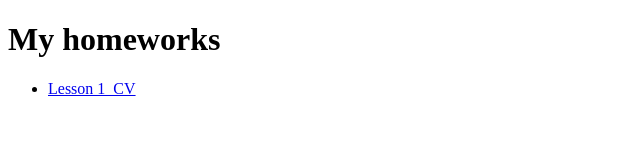
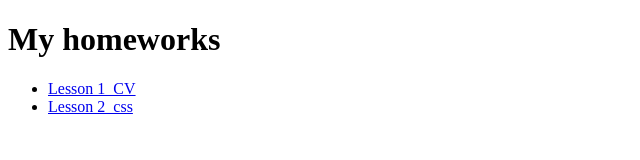
Before and after one commit to yzaborska/My_homeworks, a plain HTML site: page index.html in a window 1280 px wide. Shown: the whole page, without its empty margins (0-640 px from the left). Drawn offline with Linux system fonts and the light colour scheme.

Commit message:
fixed index.html

```diff
--- a/index.html
+++ b/index.html
@@ -10,6 +10,8 @@
     <h1> My homeworks </h1>
     <ul>
         <li> <a href="01/index.html">Lesson 1_CV </a></li>
+        <li> <a href="02/index.html">Lesson 2_css </a></li>
+
     </ul>
 </body>
 </html>
```
